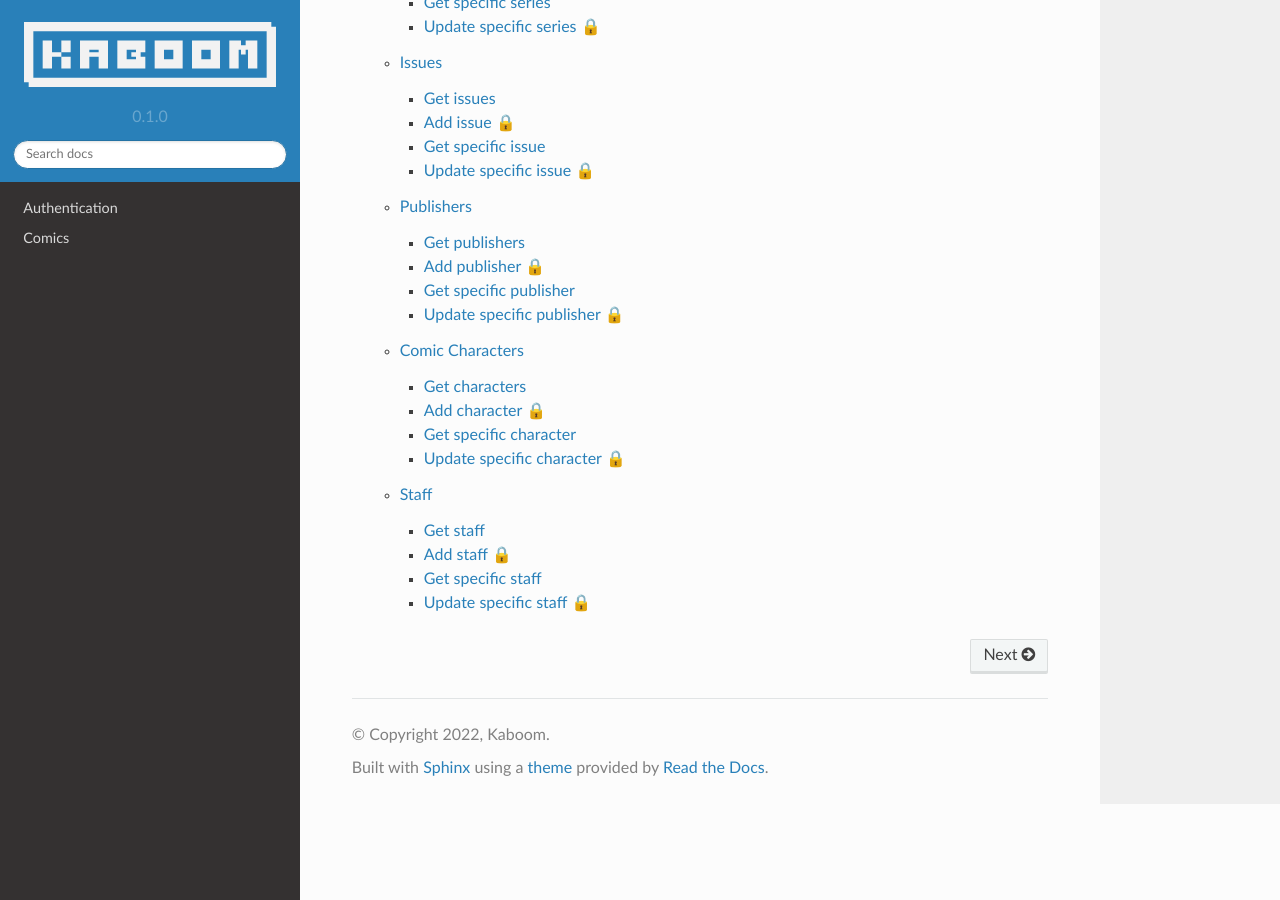
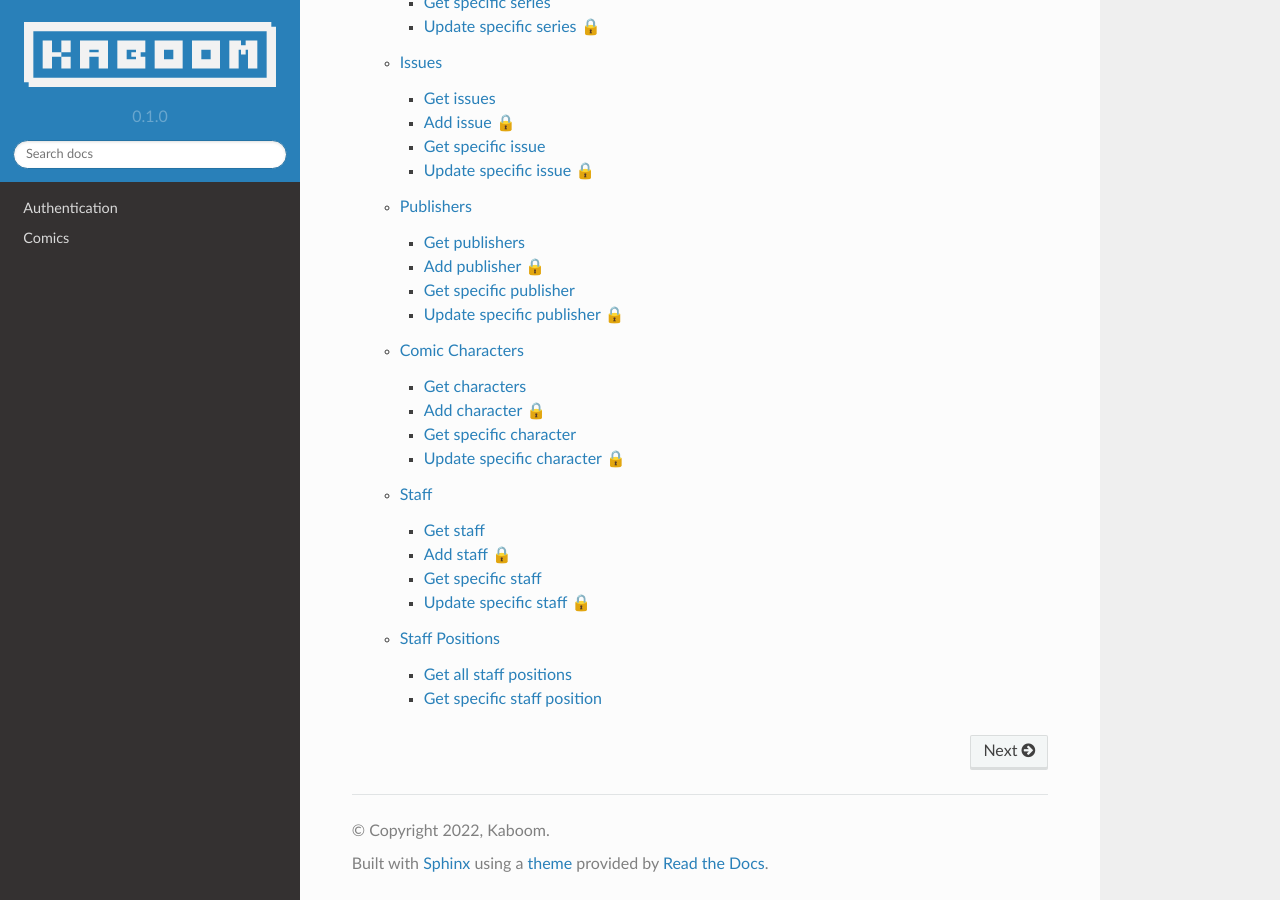
Before and after one commit to kaboom-db/kaboom-docs, a Sphinx documentation site: the page built from docs/source/index.rst, in a window 1280 px wide and 900 px high, scrolled down 1086 px. Built offline with Sphinx 7.4.7 and the Read the Docs theme 2.0.0, drawn with Linux system fonts in a browser that asks for light colours; some of the changed lines change nothing that is shown.

Commit message:
add staff positions stuff

```diff
--- a/docs/source/comics.rst
+++ b/docs/source/comics.rst
@@ -1018,6 +1018,95 @@
       "date_created": "2022-01-31T20:24:36.930494Z"
    }
 
+Staff Positions
+-----
+
+The database holds specific staff positions to use when making requests.
+If you're filtering to get all staff of a specific position, you would send the position id.
+
+Get all staff positions
+#####
+
+**GET** https://staging-kaboom.herokuapp.com/v1/comics/staffpositions/
+
+Query params:
+
++------------+--------------+------------+-----------+
+| Name       | Example      | Type       | Required  |
++============+==============+============+===========+
+| position   | penciller    | str        | no        |
++------------+--------------+------------+-----------+
+| page *     | 1            | int        | no        |
++------------+--------------+------------+-----------+
+
+* pagination purposes
+
+Response:
+
+.. code-block:: JSON
+
+   {
+      "count": 11,
+      "next": "http://staging-kaboom.herokuapp.com/v1/comics/staffpositions/?page=2",
+      "previous": null,
+      "results": [
+         {
+            "id": 1,
+            "position": "Writer"
+         },
+         {
+            "id": 2,
+            "position": "Penciller"
+         },
+         {
+            "id": 3,
+            "position": "Cover Artist"
+         },
+         {
+            "id": 4,
+            "position": "Inker"
+         },
+         {
+            "id": 5,
+            "position": "Variant Cover Artist"
+         },
+         {
+            "id": 6,
+            "position": "Colorist"
+         },
+         {
+            "id": 7,
+            "position": "Letterer"
+         },
+         {
+            "id": 8,
+            "position": "Designer"
+         },
+         {
+            "id": 9,
+            "position": "Editor"
+         },
+         {
+            "id": 10,
+            "position": "Executive Editor"
+         }
+      ]
+   }
+
+Get specific staff position
+#####
+
+**GET** https://staging-kaboom.herokuapp.com/v1/comics/staffpositions/{position_id}/
+
+Response:
+
+.. code-block:: JSON
+
+   {
+      "id": 1,
+      "position": "Writer"
+   }
+
 .. autosummary::
    :toctree: generated
 
```
